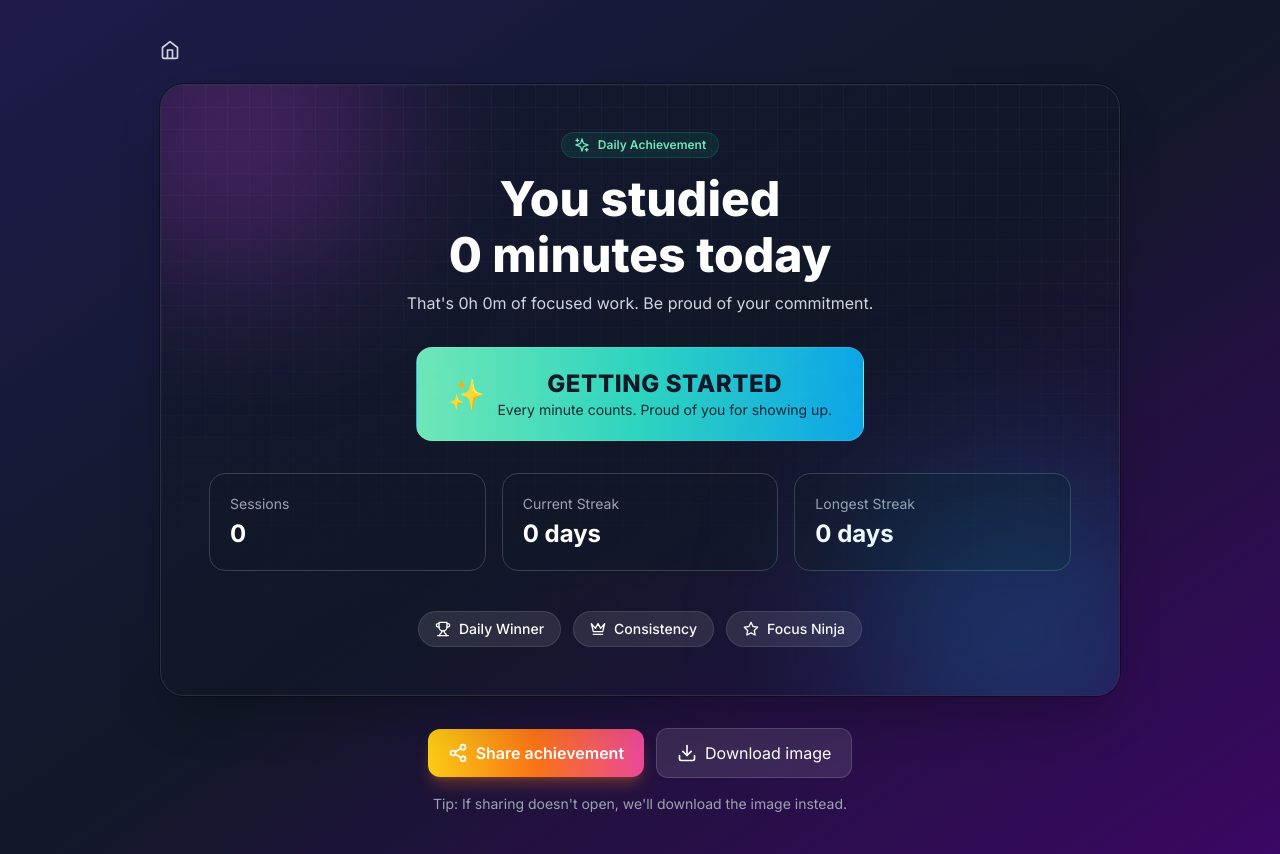
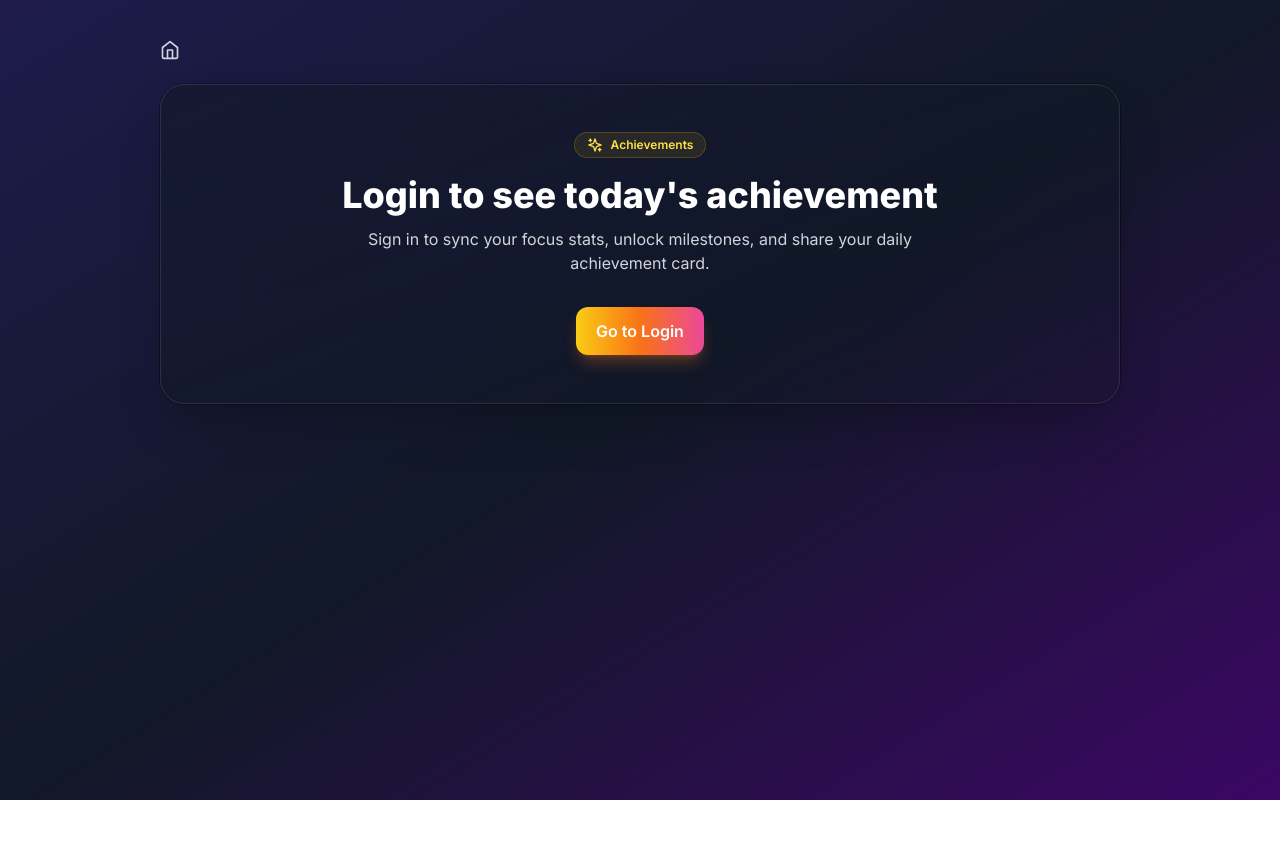
Before and after one commit to pradumanrathod/studytracker, a React (Create React App) app: page /achievements in a window 1280 px wide. After the commit the page ends 800 px from the top, so only its background shows below. Built offline with nearby package versions, Linux system fonts and the light colour scheme; no server answers.

Commit message:
locked acheivment for logged out users

```diff
--- a/src/components/AchievementsPage.tsx
+++ b/src/components/AchievementsPage.tsx
@@ -1,7 +1,9 @@
-import React, { useMemo, useRef, useState } from 'react';
+import React, { useEffect, useMemo, useRef, useState } from 'react';
 import { useNavigate } from 'react-router-dom';
 import { Crown, Share2, Download, Trophy, Sparkles, Star, Home } from 'lucide-react';
 import { timerService } from '../services/timerService';
+import { auth } from '../services/firebaseAuth';
+import { onAuthStateChanged, User } from 'firebase/auth';
 
 // Compliment tiers based on minutes studied today
 function getTier(minutes: number) {
@@ -17,10 +19,17 @@ const AchievementsPage: React.FC = () => {
   const navigate = useNavigate();
   const [busy, setBusy] = useState(false);
   const [exporting, setExporting] = useState(false);
+  const [user, setUser] = useState<User | null>(null);
   const stats = useMemo(() => timerService.getStats(), []);
   const todayMins = Math.floor((stats?.todayFocusTime ?? 0) / 60);
   const tier = getTier(todayMins);
   const cardRef = useRef<HTMLDivElement>(null);
+
+  // Subscribe to auth state
+  useEffect(() => {
+    const unsub = onAuthStateChanged(auth, (u) => setUser(u));
+    return () => unsub();
+  }, []);
 
   // Capture helper: prefers html-to-image, falls back to html2canvas
   const captureCardToBlob = async (): Promise<Blob | null> => {
@@ -144,6 +153,36 @@ const AchievementsPage: React.FC = () => {
     }
   };
 
+  // Show login CTA for guests
+  if (!user) {
+    return (
+      <div className="min-h-screen bg-gradient-to-br from-indigo-950 via-gray-900 to-purple-950 py-10">
+        <div className="max-w-5xl mx-auto px-4 sm:px-6 lg:px-8">
+          <div className="flex items-center justify-start mb-6">
+            <button onClick={() => navigate('/')} className="inline-flex items-center gap-2 text-gray-300 hover:text-white">
+              <Home className="h-5 w-5" />
+            </button>
+          </div>
+          <div className="relative overflow-hidden rounded-3xl border border-white/10 ring-1 ring-black/40 shadow-2xl p-8 sm:p-12 text-center bg-gradient-to-br from-gray-900/60 to-gray-900/20">
+            <div className="inline-flex items-center gap-2 px-3 py-1 rounded-full text-xs font-semibold bg-yellow-500/10 text-yellow-300 ring-1 ring-yellow-500/30">
+              <Sparkles className="h-4 w-4" /> Achievements
+            </div>
+            <h1 className="mt-4 text-3xl sm:text-4xl font-black text-white">Login to see today's achievement</h1>
+            <p className="mt-3 text-gray-300 max-w-xl mx-auto">Sign in to sync your focus stats, unlock milestones, and share your daily achievement card.</p>
+            <div className="mt-8 flex items-center justify-center">
+              <button
+                onClick={() => navigate('/login')}
+                className="inline-flex items-center gap-2 px-5 py-3 rounded-xl bg-gradient-to-r from-yellow-400 via-orange-500 to-pink-500 text-white font-semibold shadow-lg shadow-orange-500/30"
+              >
+                Go to Login
+              </button>
+            </div>
+          </div>
+        </div>
+      </div>
+    );
+  }
+
   return (
     <div className="min-h-screen bg-gradient-to-br from-indigo-950 via-gray-900 to-purple-950 py-10">
       <div className="max-w-5xl mx-auto px-4 sm:px-6 lg:px-8">
```
